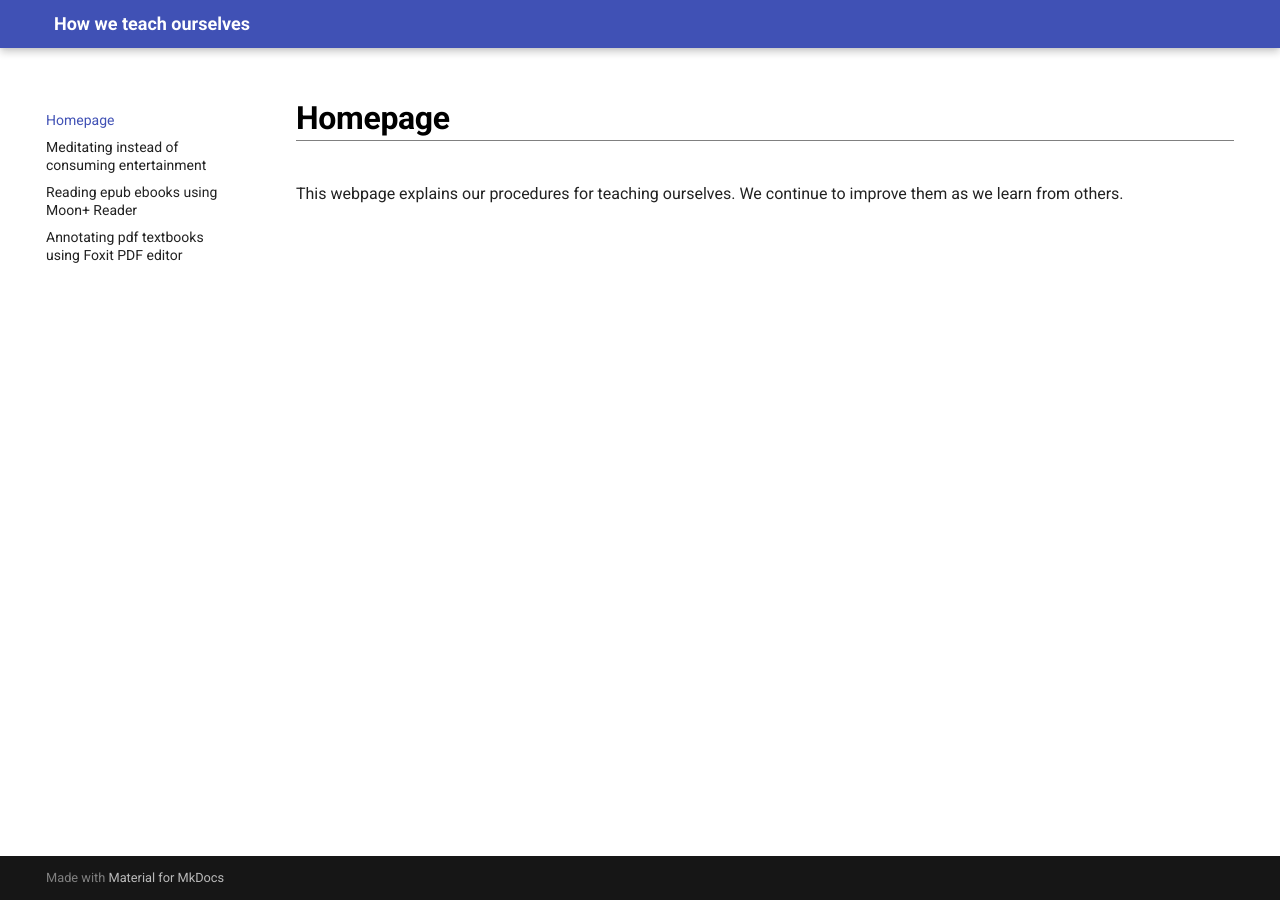
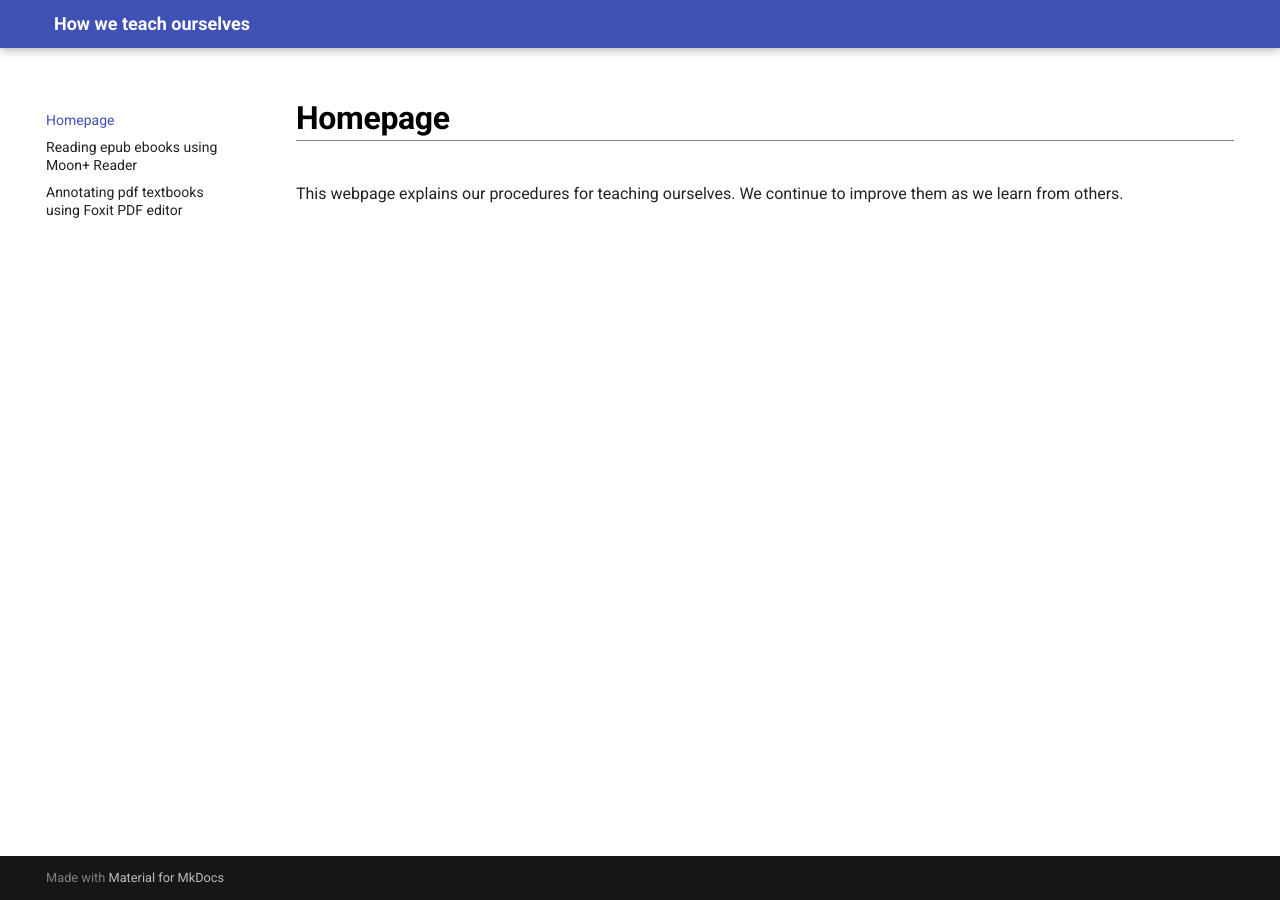
Before and after one commit to maximilian-ho/how-we-teach-ourselves, an MkDocs documentation site: the page built from docs/index.md, in a window 1280 px wide. Built offline with MkDocs 1.6.1 and Material for MkDocs 9.7.7, drawn with Linux system fonts in a browser that asks for light colours.

Commit message:
Update mkdocs.yml

```diff
--- a/mkdocs.yml
+++ b/mkdocs.yml
@@ -2,7 +2,6 @@ site_name: How we teach ourselves
 
 nav:
    - Homepage: "index.md"
-   - Meditating instead of consuming entertainment: "meditating.md"
    - Reading epub ebooks using Moon+ Reader: "epubs.md"
    - Annotating pdf textbooks using Foxit PDF editor: "pdfs.md"
 
```
